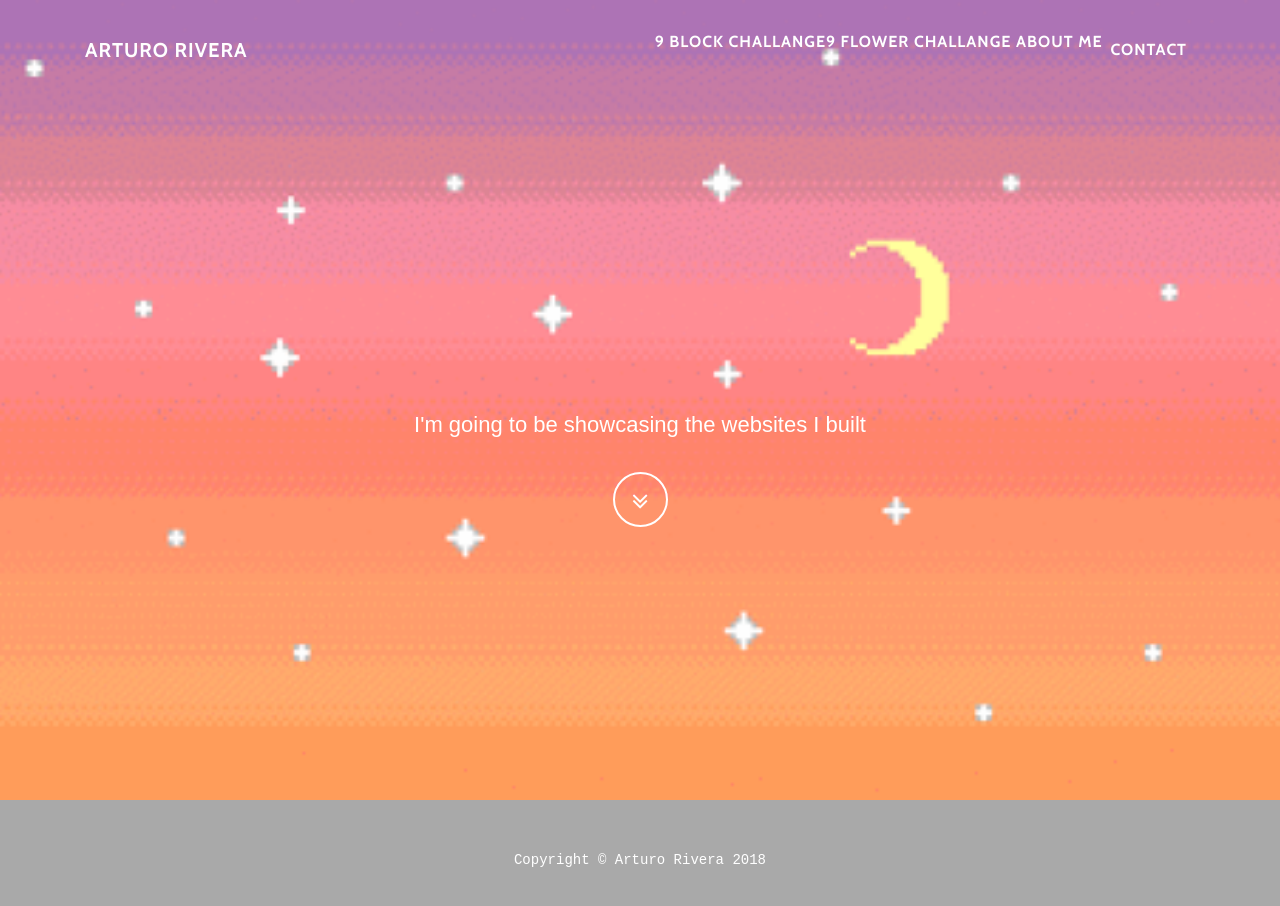
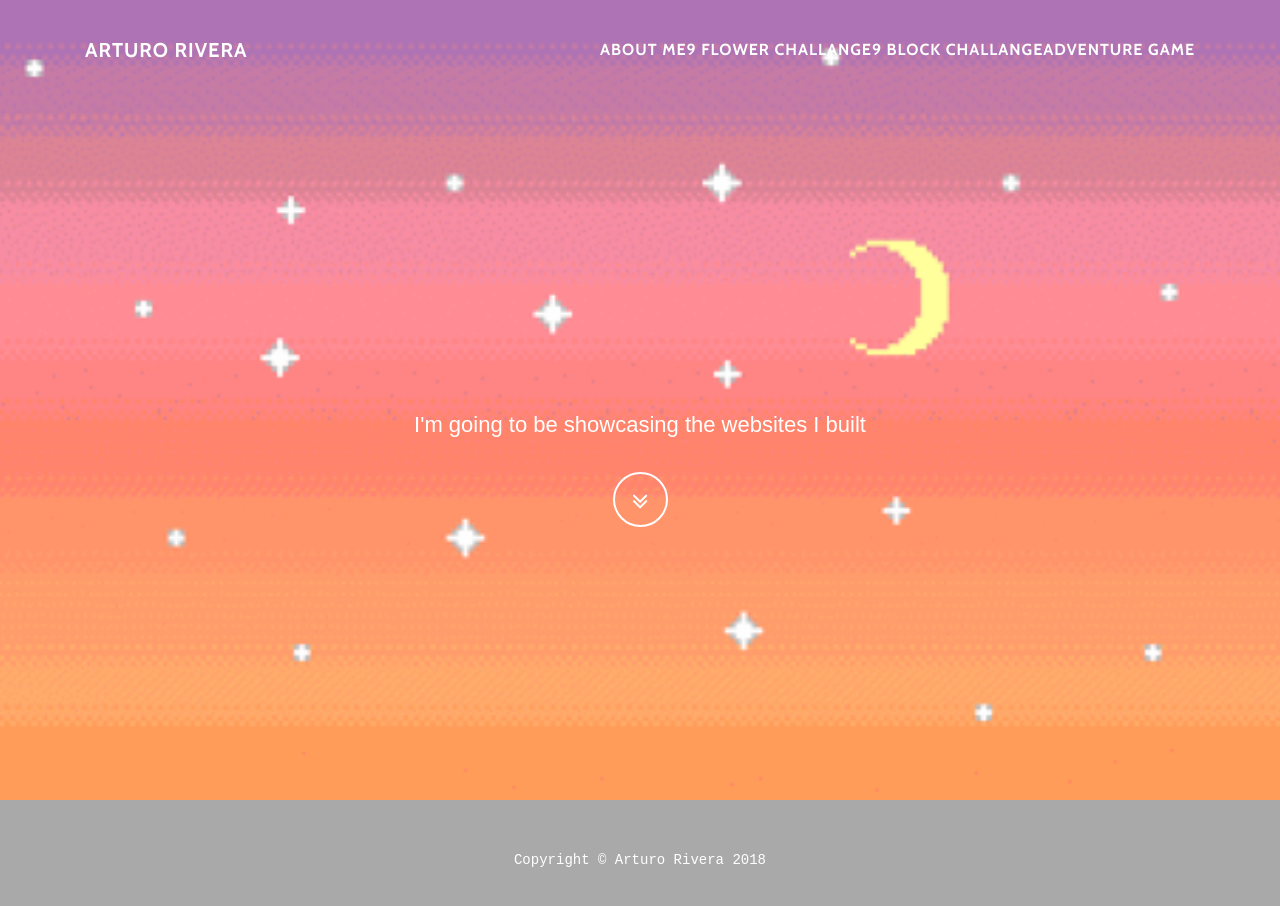
Before and after one commit to axturo/axturo, a website: page index.html in a window 1280 px wide. Drawn offline with nearby package versions, Linux system fonts and the light colour scheme.

Commit message:
Update index.html

```diff
--- a/index.html
+++ b/index.html
@@ -37,16 +37,20 @@
         <div class="collapse navbar-collapse" id="navbarResponsive">
           <ul class="navbar-nav ml-auto">
             <li class="nav-item">
-              <a class="https://axturo.github.io/9-block-challange/">9 Block Challange</a>
+                  <a href="https://axturo.github.io/about-me/"> About Me </a>
 
             </li>
+
             <li class="nav-item">
-              <a href="https://axturo.github.io/9-flower-challange/">9 Flower Challange</a>
-             <a href="https://axturo.github.io/about-me/"> About Me </a>
+               <a href="https://axturo.github.io/9-flower-challange/">9 Flower Challange</a>
+                        </li>
+            <li class="nav-item">
+            <a href="axturo.gihub.io/9-block-challange/">9 Block Challange</a>
             </li>
             <li class="nav-item">
-              <a class="nav-link js-scroll-trigger" href="#contact">Contact</a>
+              <a href="https://wugod1852.github.io/adventure-game/"> Adventure Game</a>
             </li>
+
           </ul>
         </div>
       </div>
```
